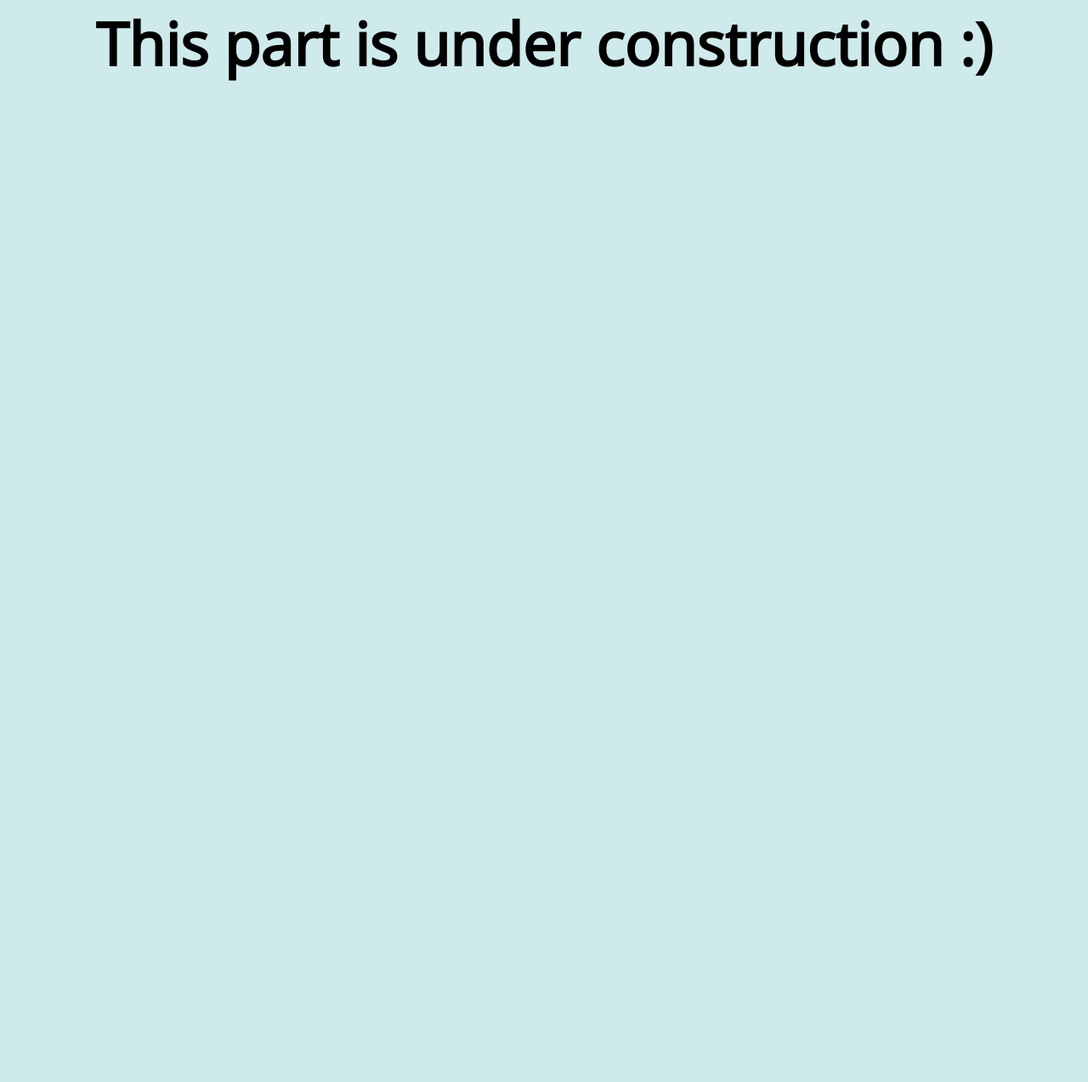
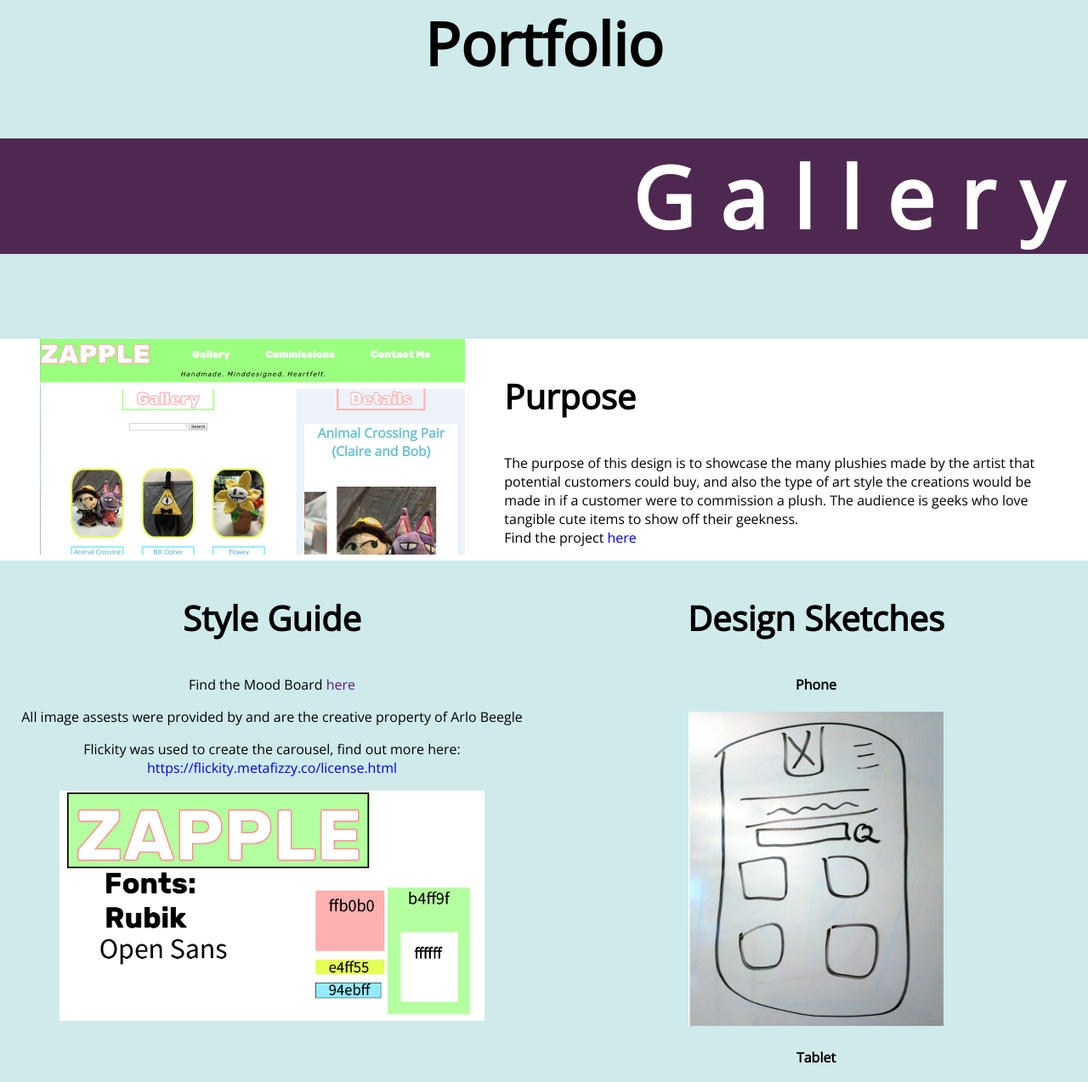
Before and after one commit to MeyAyre/MeyAyre, a plain HTML site: page portfolio.html in a window 1280 px wide. Shown: the part 438-1712 px from the top of the page at 85% size. Before the commit the page ends 800 px from the top, so only its background shows below. Drawn offline with nearby package versions, Linux system fonts and the light colour scheme; a web font is replaced by a local one.

Commit message:
Final Submission files

```diff
--- /dev/null
+++ b/css/portfolio.css
@@ -0,0 +1,35 @@
+.jumbotron{
+  width: 100%;
+  height: 300%;
+  background-color: white;
+  margin-top: 0;
+  justify-content: space-evenly;
+}
+.title{
+  font-size: 60px;
+  letter-spacing: 20px;
+  text-align: center;
+  margin-top: 5%;
+  height: 50%;
+  background-color: #4e2851;
+  color: white;
+  font-weight: bolder;
+}
+.half{
+  width: 50%;
+}
+.shared{
+  text-align: center;
+}
+#ending{
+  width: 75%;
+  margin: 0 auto;
+}
+
+@media (min-width: 550px) {
+  .title{
+    font-size: 100px;
+    letter-spacing: 30px;
+    text-align: right;
+  }
+}
--- a/portfolio.html
+++ b/portfolio.html
@@ -5,6 +5,7 @@
     <script src="Scripts/jquery-3.2.1.min.js"></script>
     <script src="Scripts/hamburger.js"></script>
     <link rel="stylesheet" href="css/base.css">
+    <link rel="stylesheet" href="css/portfolio.css">
     <title>Mei'lani Eyre, Web Developer, CS Educator, Student</title>
   </head>
   <body>
@@ -58,8 +59,84 @@
       </nav>
     </div>
     <!--Main Content-->
-    <section>
-      <h2>This part is under construction :)</h2>
+    <section >
+      <h2>Portfolio</h2>
     </section>
+
+    <div class="jumbotron title">
+      <h3 class="title">Gallery</h3>
+    </div>
+
+    <div class="container jumbotron">
+      <div>
+        <img srcset="Images/gallery-sm.png 200w, Images/gallery-md.png 500w"
+        sizes="(max-width: 550px) 200px, (max-width: 1600px) 500px"
+        src="Images/gallery-md.png"
+        alt="Screencap of an image gallery depicting plush crafts">
+      </div>
+
+      <div class="half">
+        <h3>Purpose</h3>
+        <p>The purpose of this design is to showcase the many plushies made by the artist
+          that potential customers could buy, and also the type of art style the creations
+           would be made in if a customer were to commission a plush. The audience is geeks
+            who love tangible cute items to show off their geekness.<br>
+            Find the project <a href="gallery.html">here</a>
+        </p>
+      </div>
+    </div>
+
+    <div class=" container">
+      <div class="half shared">
+        <h3>Style Guide</h3>
+        <p>
+          Find the Mood Board <a href="">here</a>
+        </p>
+        <p>All image assests were provided by and are the creative property of Arlo Beegle</p>
+        <p>Flickity was used to create the carousel, find out more here: <a href="https://flickity.metafizzy.co/license.html">https://flickity.metafizzy.co/license.html</a></p>
+        <img srcset="Images/style-tiles-sm.png 200w, Images/style-tiles-md.png 500w"
+        sizes="(max-width: 550px) 200px, (max-width: 1600px) 500px"
+        src="Images/style-tiles-md.png"
+        alt="Image displaying the font, colors and shapes used in the gallery site">
+      </div>
+
+      <div class="half shared">
+        <h3>Design Sketches</h3>
+        <h4>Phone</h4>
+        <img srcset="Images/gallery-phone-sm.png 100w, Images/gallery-phone-md.png 300w"
+        sizes="(max-width: 550px) 100px, (max-width: 1600px) 300px"
+        src="Images/gallery-phone-md.png"
+        alt="Image displaying the layout of the phone screen used in the gallery site">
+
+        <h4>Tablet</h4>
+        <img srcset="Images/gallery-tablet-sm.png 100w, Images/gallery-tablet-md.png 300w"
+        sizes="(max-width: 550px) 100px, (max-width: 1600px) 300px"
+        src="Images/style-tiles-md.png"
+        alt="Image displaying the font, colors and shapes used in the gallery site">
+
+        <h4>Desktop</h4>
+        <img srcset="Images/gallery-desktop-sm.png 100w, Images/gallery-desktop-md.png 300w"
+        sizes="(max-width: 550px) 100px, (max-width: 1600px) 300px"
+        src="Images/style-tiles-md.png"
+        alt="Image displaying the font, colors and shapes used in the gallery site">
+      </div>
+    </div>
+
+    <div class="container jumbotron">
+      <div id="ending">
+        <h3>Final Thoughts</h3>
+        <p>
+          This project took a lot more time and effort than I was thinking it would.
+          While I heavily enjoyed the design process, I struggled a lot with bringing
+          those designs to life and ran across some unexpected struggles (Like the color
+          palette being entirely different on mobile devices than on a laptop screen)
+        </p>
+        <p>
+          Even with those bumps in the road, I'm most proud of the details section I made.
+          Although I didn't have enough time to implement my entire plan (which was to include
+          details for every image), I still feel good about what I created for the demo.
+        </p>
+      </div>
+    </div>
   </body>
 </html>
```
Also changed, not shown: Images/gallery-desktop-md.png (added), Images/gallery-desktop-sm.png (added), Images/gallery-md.png (added), Images/gallery-phone-md.png (added), Images/gallery-phone-sm.png (added), Images/gallery-sm.png (added), Images/gallery-tablet-md.png (added), Images/gallery-tablet-sm.png (added), Images/gallery.png (added), Images/style-tiles-md.png (added), Images/style-tiles-sm.png (added), Images/style-tiles.png (added).
